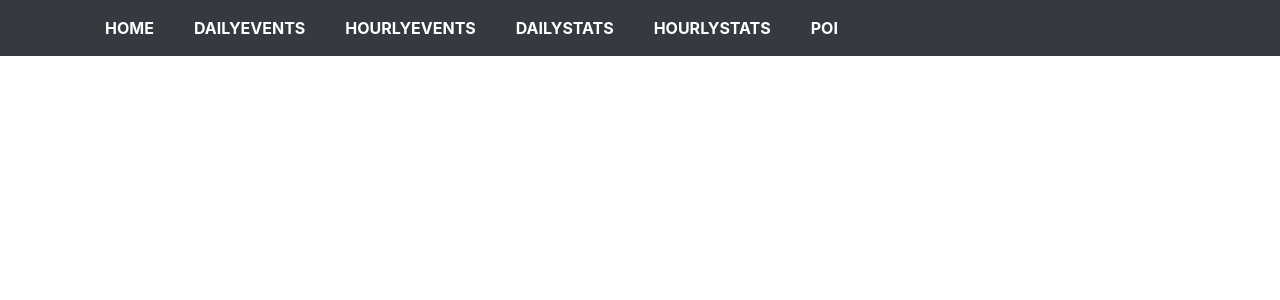
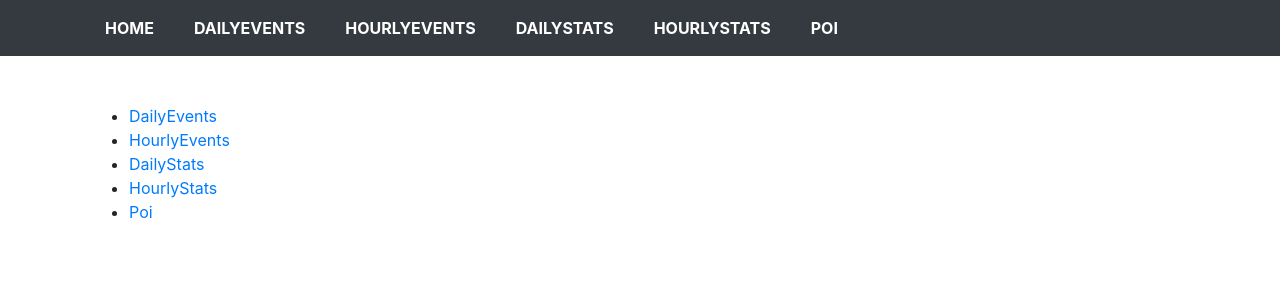
Before and after one commit to Mauli-D/ws-product-frontend, a React (Create React App) app: page / in a window 1280 px wide. Shown: the top 300 px of the page. Built offline with nearby package versions, Linux system fonts and the light colour scheme; no server answers; what google-maps-react would draw is missing.

Commit message:
links added to homepage

```diff
--- a/src/components/pages/home.js
+++ b/src/components/pages/home.js
@@ -1,4 +1,5 @@
-import React, { useState, useEffect } from 'react';
+import React, { Fragment, useState, useEffect } from 'react';
+import { Link } from 'react-router-dom';
 
 const Home = () => {
   const [home, setHome] = useState([]);
@@ -13,13 +14,30 @@
   }, []);
 
   return (
-    <React.Fragment>
+    <Fragment>
       <section className="container pt-5">
         <div className="pt-5">
           <h4 className="text-center">{home}</h4>
+          <ul>
+            <li className="nav-item mx-0 mx-lg-1">
+              <Link to="/dailyevents">DailyEvents</Link>
+            </li>
+            <li className="nav-item mx-0 mx-lg-1">
+              <Link to="/hourlyevents">HourlyEvents</Link>
+            </li>
+            <li className="nav-item mx-0 mx-lg-1">
+              <Link to="/dailystats">DailyStats</Link>
+            </li>
+            <li className="nav-item mx-0 mx-lg-1">
+              <Link to="/hourlystats">HourlyStats</Link>
+            </li>
+            <li className="nav-item mx-0 mx-lg-1">
+              <Link to="/poiview">Poi</Link>
+            </li>
+          </ul>
         </div>
       </section>
-    </React.Fragment>
+    </Fragment>
   )
 }
 
--- a/src/components/pages/navbar.js
+++ b/src/components/pages/navbar.js
@@ -1,4 +1,4 @@
-import React from 'react';
+import React, {Fragment} from 'react';
 import { Link } from "react-router-dom";
 
 /***********************
@@ -7,7 +7,7 @@
 
 const Nav = props => {
   return (
-    <React.Fragment>
+    <Fragment>
       <nav className="navbar navbar-expand-lg navbar-dark bg-dark navbar-custom text-uppercase fixed-top" id="mainNav">
         <div className="container">
           <button className="navbar-toggler navbar-toggler-right text-uppercase font-weight-bold rounded ml-auto collapsed" data-toggle="collapse" data-target="#navbarResponsive" aria-controls="navbarResponsive" aria-expanded="false" aria-label="Toggle navigation"> <i className="fas fa-bars"></i></button>
@@ -35,7 +35,7 @@
           </div>
         </div>
       </nav>
-    </React.Fragment>
+    </Fragment>
   );
 };
 
```
